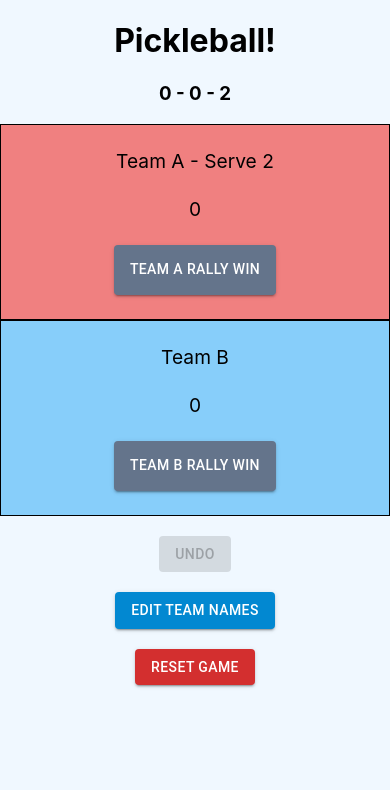
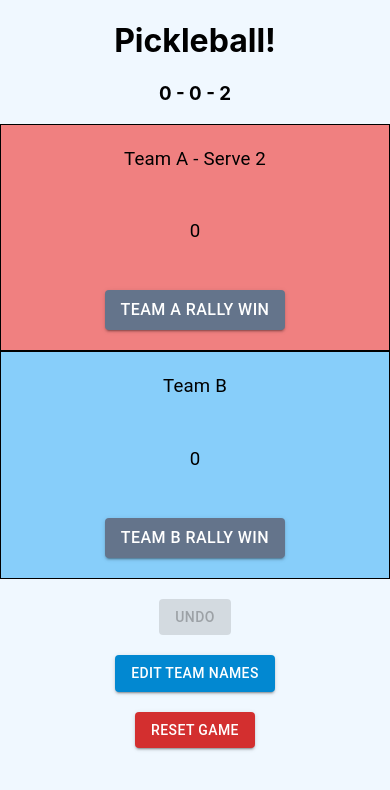
Before and after one commit to doey77/pickleball-scorer, a React (Create React App) app: page / in a window 390 px wide. Shown: the top 790 px of the page. Built offline with nearby package versions, Linux system fonts and the light colour scheme.

Commit message:
responsiveness

```diff
--- a/src/components/ScoreButton.tsx
+++ b/src/components/ScoreButton.tsx
@@ -1,14 +1,14 @@
 import Button from '@mui/material/Button'
-import './css/ScoreButton.css'
 
 type ScoreButtonProps = {
   score: (AScored: boolean) => void
   teamA: boolean
+  fontSize: number
   teamName: string
 }
 
 export default function ScoreButton(props: ScoreButtonProps) {
-  const { score, teamA, teamName } = props
+  const { score, teamA, fontSize, teamName } = props
 
   const onScore = () => {
     score(teamA)
@@ -19,7 +19,7 @@ export default function ScoreButton(props: ScoreButtonProps) {
       variant="contained"
       color="secondary"
       type="button"
-      className="score-btn"
+      style={{ fontSize: `${fontSize - 2}pt` }}
       onClick={() => onScore()}
     >
       {teamName} rally win
--- a/src/components/ScoreboardTeamScore.tsx
+++ b/src/components/ScoreboardTeamScore.tsx
@@ -1,7 +1,8 @@
 import Stack from '@mui/material/Stack'
 import Box from '@mui/material/Box'
-import './css/ScoreboardTeamScore.css'
+import Typography from '@mui/material/Typography'
 import ScoreButton from './ScoreButton'
+import { useViewport } from '../context/viewport'
 
 type ScoreboardTeamScoreProps = {
   score: number
@@ -15,9 +16,18 @@ type ScoreboardTeamScoreProps = {
 export default function ScoreboardTeamScore(props: ScoreboardTeamScoreProps) {
   const { score, scoreFunc, serveLife, serving, teamA, teamName } = props
 
+  const { width } = useViewport()
+
   let servingName = ''
   if (serving) {
     servingName = ` - Serve ${serveLife.toString()}`
+  }
+
+  const fontWidth = width / 40
+  let fontSize = 14
+
+  if (fontWidth > 14) {
+    fontSize = fontWidth
   }
 
   return (
@@ -25,7 +35,6 @@ export default function ScoreboardTeamScore(props: ScoreboardTeamScoreProps) {
       sx={{
         backgroundColor: teamA ? 'lightcoral' : 'lightskyblue',
         border: '1px solid black',
-        fontSize: 'larger',
       }}
     >
       <br />
@@ -33,11 +42,18 @@ export default function ScoreboardTeamScore(props: ScoreboardTeamScoreProps) {
         direction="column"
         justifyContent="center"
         alignItems="center"
-        spacing={3}
+        spacing={3 + width / 150}
       >
-        <p>{teamName + servingName}</p>
-        <p>{score}</p>
-        <ScoreButton score={scoreFunc} teamA={teamA} teamName={teamName} />
+        <Typography style={{ fontSize: `${fontSize}pt` }}>
+          {teamName + servingName}
+        </Typography>
+        <Typography style={{ fontSize: `${fontSize}pt` }}>{score}</Typography>
+        <ScoreButton
+          score={scoreFunc}
+          teamA={teamA}
+          teamName={teamName}
+          fontSize={fontSize}
+        />
       </Stack>
       <br />
     </Box>
--- a/src/components/css/ScoreButton.css
+++ /dev/null
@@ -1,4 +0,0 @@
-.score-btn {
-    font-size: 13pt;
-    height: 50px;
-}
--- a/src/components/css/ScoreboardTeamScore.css
+++ /dev/null
@@ -1,12 +0,0 @@
-.score-box {
-    border: 1px solid black;
-    font-size: 14pt;
-}
-
-.a-color {
-    background-color: lightcoral;
-}
-
-.b-color {
-    background-color: lightskyblue;
-}
```
